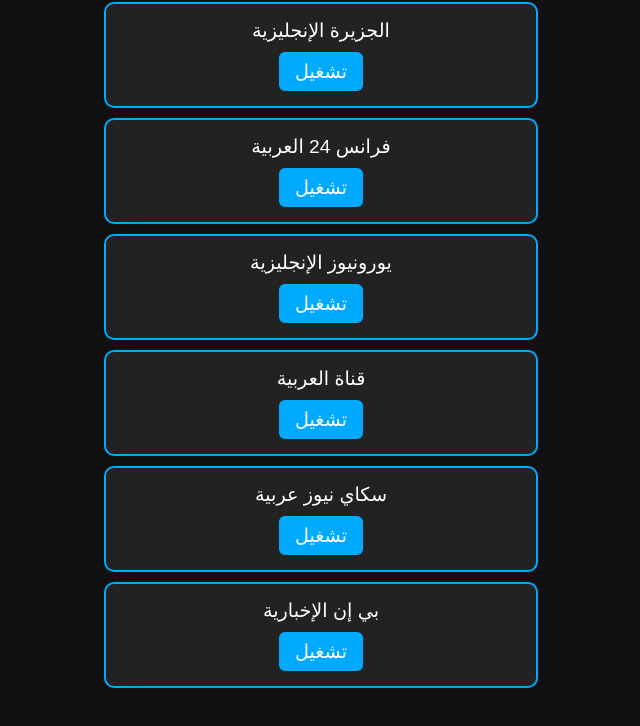
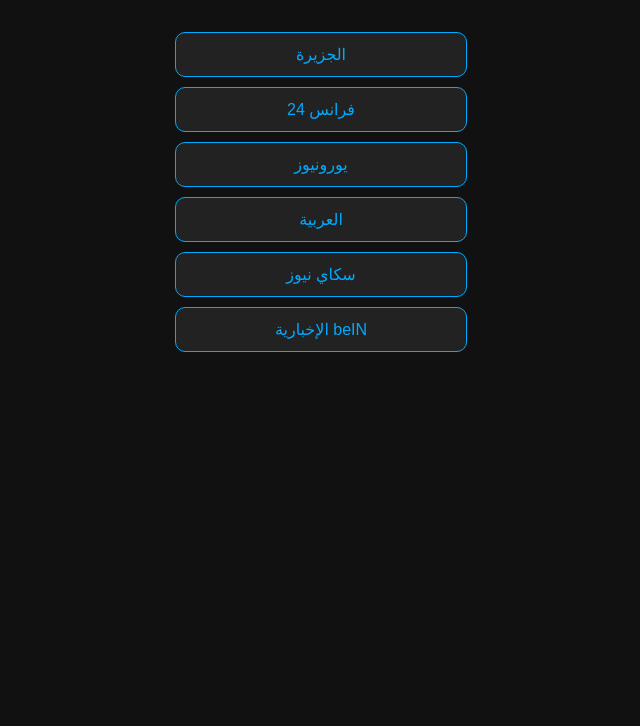
Before and after one commit to gity678/siteweb_1, a plain HTML site: page list.html in a window 1280 px wide. Shown: the part 105-831 px from the top of the page, without its empty margins (319-959 px from the left). After the commit the page ends 800 px from the top, so only its background shows below. Drawn offline with Linux system fonts and the light colour scheme.

Commit message:
Update list.html

```diff
--- a/list.html
+++ b/list.html
@@ -1,78 +1,48 @@
 <!DOCTYPE html>
 <html lang="ar" dir="rtl">
 <head>
-  <meta charset="UTF-8" />
+  <meta charset="UTF-8">
   <title>قائمة القنوات</title>
   <style>
     body {
-      font-family: Arial, sans-serif;
       background: #111;
       color: #fff;
+      font-family: Arial, sans-serif;
       text-align: center;
-      padding: 20px;
+      padding: 30px;
     }
     h1 {
       color: #0af;
-      margin-bottom: 20px;
-    }
-    .channel {
-      background: #222;
-      border: 2px solid #0af;
-      border-radius: 10px;
-      margin: 10px auto;
-      padding: 15px;
-      width: 90%;
-      max-width: 400px;
-      font-size: 1.2rem;
+      margin-bottom: 40px;
     }
     a {
-      display: inline-block;
-      margin-top: 10px;
-      padding: 8px 16px;
-      background: #0af;
-      color: #fff;
+      display: block;
+      margin: 10px auto;
+      padding: 12px 20px;
+      width: 250px;
+      background: #222;
+      color: #0af;
       text-decoration: none;
-      border-radius: 6px;
-      transition: 0.3s;
+      border: 1px solid #0af;
+      border-radius: 10px;
+      transition: background 0.3s;
     }
     a:hover {
-      background: #08c;
+      background: #0af;
+      color: #111;
     }
   </style>
 </head>
 <body>
 
-  <h1>قائمة القنوات المباشرة</h1>
+  <h1>اختر قناة للمشاهدة</h1>
 
-  <div class="channel">
-    الجزيرة الإنجليزية<br>
-    <a href="tester.html?channel=aljazeera">تشغيل</a>
-  </div>
-
-  <div class="channel">
-    فرانس 24 العربية<br>
-    <a href="tester.html?channel=france24">تشغيل</a>
-  </div>
-
-  <div class="channel">
-    يورونيوز الإنجليزية<br>
-    <a href="tester.html?channel=euronews">تشغيل</a>
-  </div>
-
-  <div class="channel">
-    قناة العربية<br>
-    <a href="tester.html?channel=alarabiya">تشغيل</a>
-  </div>
-
-  <div class="channel">
-    سكاي نيوز عربية<br>
-    <a href="tester.html?channel=skynews">تشغيل</a>
-  </div>
-
-  <div class="channel">
-    بي إن الإخبارية<br>
-    <a href="tester.html?channel=beinews">تشغيل</a>
-  </div>
+  <a href="channels/aljazeera.html">الجزيرة</a>
+  <a href="channels/france24.html">فرانس 24</a>
+  <a href="channels/euronews.html">يورونيوز</a>
+  <a href="channels/alarabiya.html">العربية</a>
+  <a href="channels/skynews.html">سكاي نيوز</a>
+  <a href="channels/beinews.html">beIN الإخبارية</a>
 
 </body>
 </html>
```
